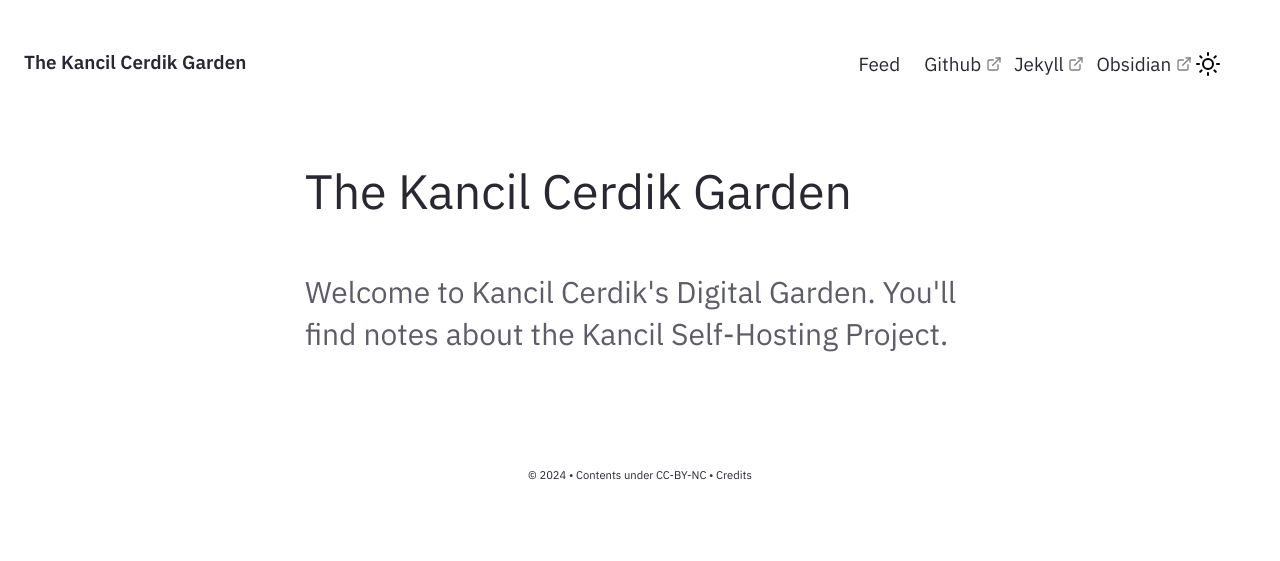
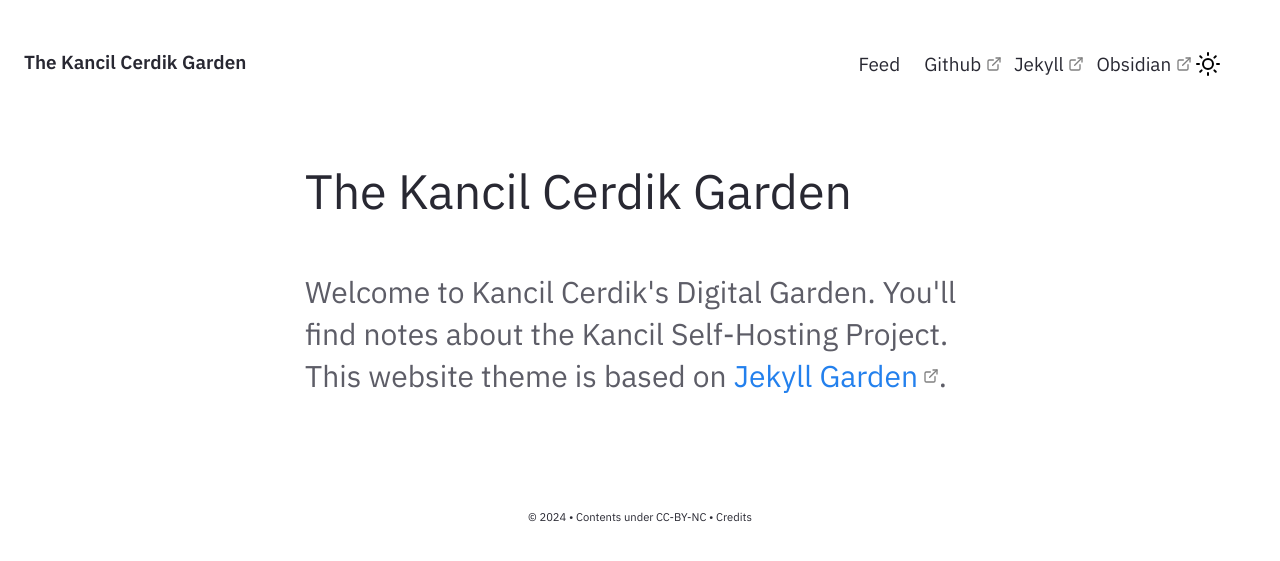
Before and after one commit to davidjeanpeter/kancil.github.io, a Jekyll site: the page built from pages/index.md, in a window 1280 px wide. Shown: the top 561 px of the page. Built offline with Jekyll 4.4.1, drawn with Linux system fonts in a browser that asks for light colours.

Commit message:
Update Homepage.html

```diff
--- a/_includes/Homepage.html
+++ b/_includes/Homepage.html
@@ -3,6 +3,7 @@
     <div class="home-sub-text"> <h3>
         Welcome to Kancil Cerdik's Digital Garden. You'll find notes about the Kancil Self-Hosting Project.
         <!-- Jekyll Garden is a markdown friendly theme lets you publish your Obsidian vault (or a subset of it) as a Jekyll static website. -->
+        This website theme is based on <a href="https://jekyll-garden.github.io">Jekyll Garden</a>.
         <!-- Check out the <a href="{{'/notes' | relative_url}}"> demo </a>, <a href="{{'/post/features' | relative_url}}"> features </a> and <a href="{{'/post/how-to' | relative_url}}"> how to</a>. -->
         </h3>
 </div> </div>
```
